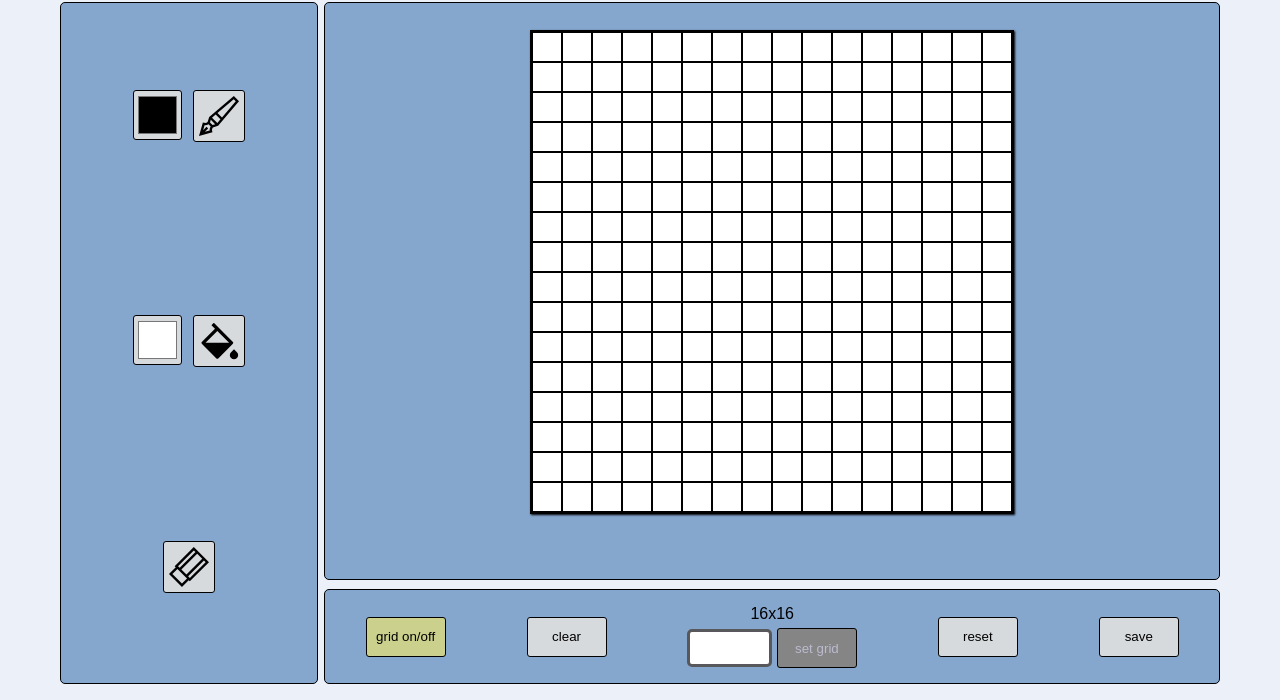
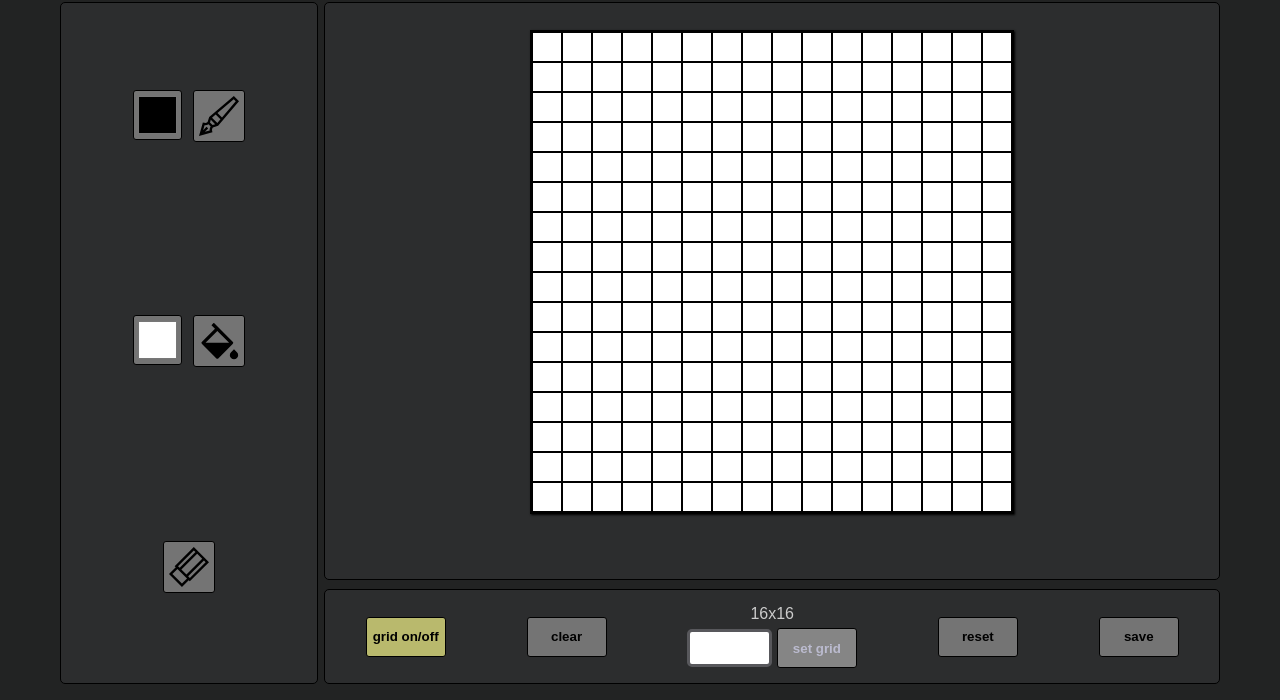
Before and after one commit to pmbechard/Pixton, a plain HTML site: page index.html in a window 1280 px wide. Shown: the part 100-800 px from the top of the page. Drawn offline with Linux system fonts and the light colour scheme.

Commit message:
Adds new dark theme

```diff
--- a/script.js
+++ b/script.js
@@ -21,7 +21,7 @@ const penColorChooser = document.getElementById('pen-color-chooser');
 const fillButton = document.getElementById('fill-color');
 const fillColorChooser = document.getElementById('fill-color-chooser');
 const eraserButton = document.getElementById('eraser');
-eraserButton.style.backgroundColor = 'rgb(215, 218, 221)';
+eraserButton.style.backgroundColor = 'rgb(116, 116, 116)';
 
 
 // Grid
@@ -140,20 +140,20 @@ penButton.addEventListener('click', () => changePenColor(tempPenColor));
 
 function changePenColor(color) {
     if (eraserButton.style.backgroundColor == 'rgba(221, 221, 125, 0.8)') {
-        eraserButton.style.backgroundColor = 'rgb(215, 218, 221)';
+        eraserButton.style.backgroundColor = 'rgb(116, 116, 116)';
     }
     if (penButton.style.backgroundColor == 'rgba(221, 221, 125, 0.8)') {
-        penButton.style.backgroundColor = 'rgb(215, 218, 221)';
+        penButton.style.backgroundColor = 'rgb(116, 116, 116)';
     }
     penColor = color;
 };
 
 eraserButton.addEventListener('click', (e) =>  {
     if (eraserButton.style.backgroundColor == 'rgba(221, 221, 125, 0.8)') {
-        eraserButton.style.backgroundColor = 'rgb(215, 218, 221)';
+        eraserButton.style.backgroundColor = 'rgb(116, 116, 116)';
         penColor = tempPenColor;
         if (eraserButton.style.backgroundColor == 'rgba(221, 221, 125, 0.8)') {
-            eraserButton.style.backgroundColor = 'rgb(215, 218, 221)';
+            eraserButton.style.backgroundColor = 'rgb(116, 116, 116)';
         }
     } else {
         eraserButton.style.backgroundColor = 'rgba(221, 221, 125, 0.8)';
@@ -167,7 +167,7 @@ fillButton.addEventListener('click', (e) => {
     allGridBoxes.forEach( (div) => {
         div.style.backgroundColor = fillColor;
     });
-    fillButton.style.backgroundColor = 'rgb(215, 218, 221)';
+    fillButton.style.backgroundColor = 'rgb(116, 116, 116)';
 });
 
 
@@ -176,7 +176,7 @@ fillButton.addEventListener('click', (e) => {
 toggleGrid.addEventListener('click', (e) => {
     if (gridOn) {
         gridOn = false;
-        toggleGrid.style.backgroundColor = 'rgb(215, 218, 221)';
+        toggleGrid.style.backgroundColor = 'rgb(116, 116, 116)';
     } else {
         gridOn = true;
         toggleGrid.style.backgroundColor = 'rgba(221, 221, 125, 0.8)';
--- a/style.css
+++ b/style.css
@@ -2,6 +2,7 @@
 * {
     margin: 0;
     font-family: 'Fira Sans', sans-serif;
+    color: white;
 }
 
 body {
@@ -9,10 +10,9 @@ body {
     flex-direction: column;
     height: 100vh;
     width: 100vw;
-    background-color:rgb(235, 240, 249);
+    background-color:rgb(34, 35, 35);
     overflow-y: scroll;
 }
-
 
 /* HEADER */
 
@@ -48,6 +48,7 @@ body {
 }
 
 #github {
+    height: 5vh;
     padding: 0 50px;
 }
 
@@ -68,12 +69,17 @@ body {
     margin: 0.5% 0;
 }
 
+#body-area-left,
+#grid-area,
+#options {
+    background-color: rgb(85, 87, 89, .2);
+    border: 1px solid black;
+}
+
 #body-area-left {
     width: 20vw;
     height: 85vh;
-    border: 1px solid black;
     border-radius: 5px;
-    background-color: rgb(134, 167, 205);
 }
 
 #toolbar {
@@ -84,13 +90,20 @@ body {
     height: 100%;
 }
 
+#toolbar img,
+#toolbar input,
+#options button {
+    color: black;
+    font-weight: bold;
+    background-color: rgb(116, 116, 116);
+}
+
 #toolbar img {
     height: 40px;
     width: auto;
     border: 1px solid black;
     border-radius: 3px;;
     padding: 5px;
-    background-color: rgb(215, 218, 221);
 }
 
 #toolbar input {
@@ -98,13 +111,12 @@ body {
     width: 60px;
     border: 1px solid black;
     border-radius: 3px;
-    background-color: rgb(215, 218, 221);
     transition: ease-in-out;
 }
 
 #toolbar img:hover, #toolbar input:hover, #options button:hover {
     transform: scale(1.05);
-    background-color: rgb(227, 230, 233);
+    background-color: rgb(147, 148, 148);
     transition-duration: 0.3s;
 }
 
@@ -135,10 +147,8 @@ body {
     margin-bottom: 1%;
     height: 80%;
     flex: 2 1 auto;
-    border: 1px solid black;
     border-radius: 5px;
     padding: 3%;
-    background-color: rgb(134, 167, 205);
 }
 
 #grid {
@@ -162,10 +172,8 @@ body {
     display: flex;
     justify-content: space-around;
     align-items: center;
-    border: 1px solid black;
     border-radius: 5px;
     padding: 3% 0;
-    background-color: rgb(134, 167, 205);
     color: white;
     height: 5vh;
 }
@@ -173,7 +181,6 @@ body {
 #options button {
     border: 1px solid black;
     border-radius: 3px;
-    background-color: rgb(215, 218, 221);
     transition: ease-in-out;
     height: 40px;
     width: 80px;
@@ -206,6 +213,6 @@ body {
 
 #current-grid {
     text-align: center;
-    color: black;
+    color: #ccc;
     margin-bottom: 5px;
 }
```
Also changed, not shown: images/github.png.
